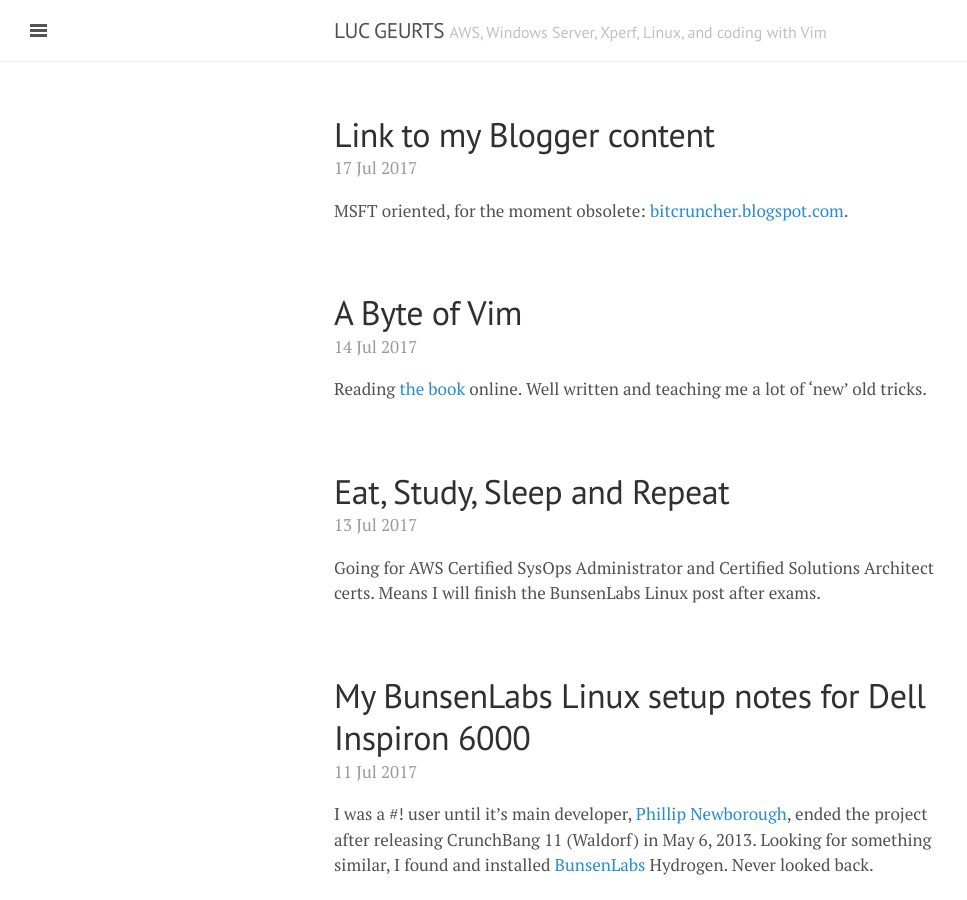
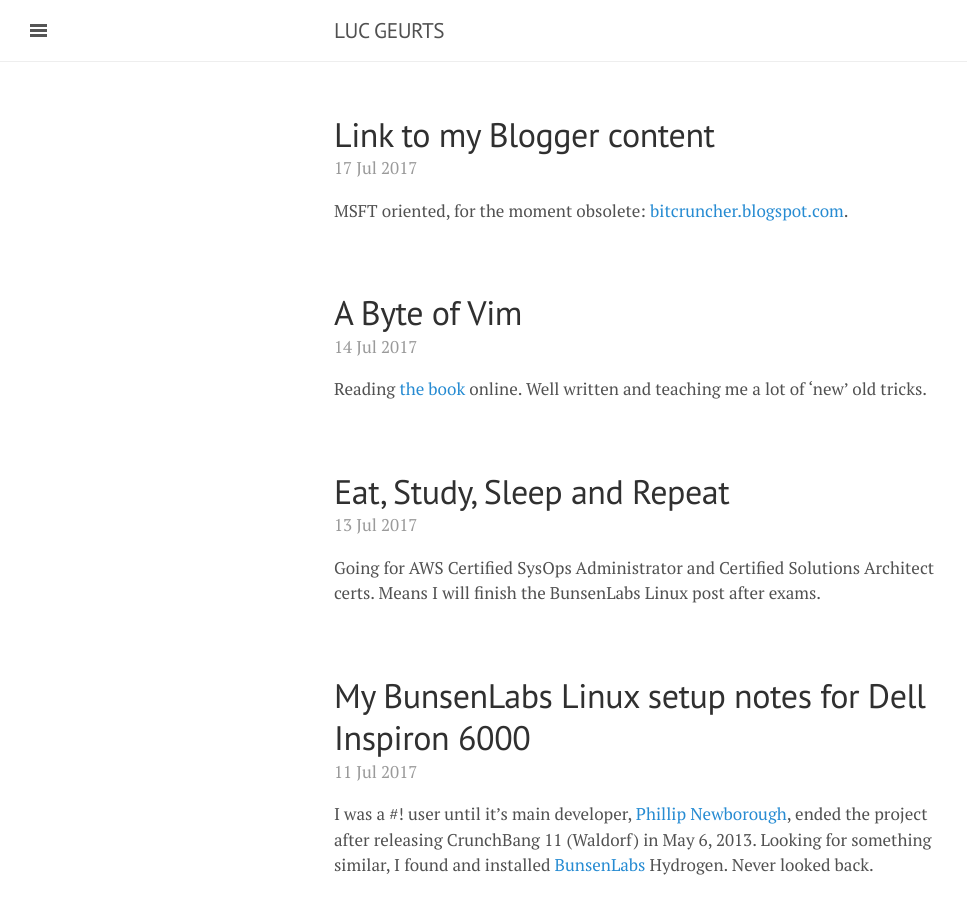
Before and after one commit to lgeurts/lgeurts.github.io, a Jekyll site: the page built from index.html, in a window 1280 px wide and 900 px high. Shown: the whole window, without its empty margins (0-967 px from the left). Built offline with Jekyll 4.4.1, drawn with Linux system fonts in a browser that asks for light colours; nearby versions of some CDN libraries; the list of posts is cut into pages by our own code.

Commit message:
Update _config.yml

```diff
--- a/_config.yml
+++ b/_config.yml
@@ -6,7 +6,7 @@
 
 # Setup
 title:               LUC GEURTS
-tagline:             'AWS, Windows Server, Xperf, Linux, and coding with Vim'
+tagline:             ''
 description:         'Musings of a would be front-end web developer.'
 url:                 http://lgeurts.github.io
 baseurl:             ''
@@ -22,4 +22,4 @@
 
 # Custom vars
 version:             1.0.0
-repo:                https://github.com/lgeurts/lgeurts.github.io
+repo:                github.com/lgeurts/lgeurts.github.io
```
